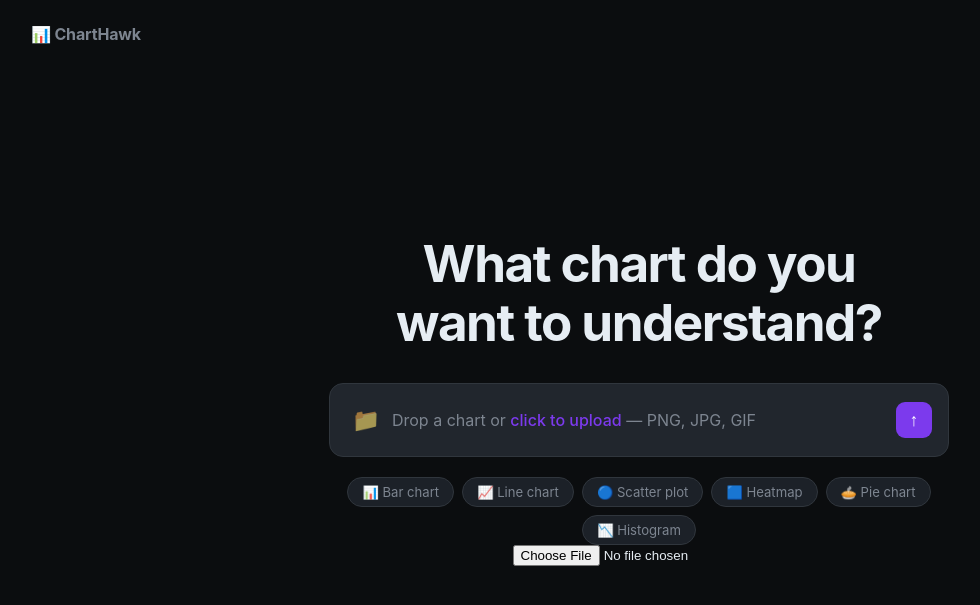
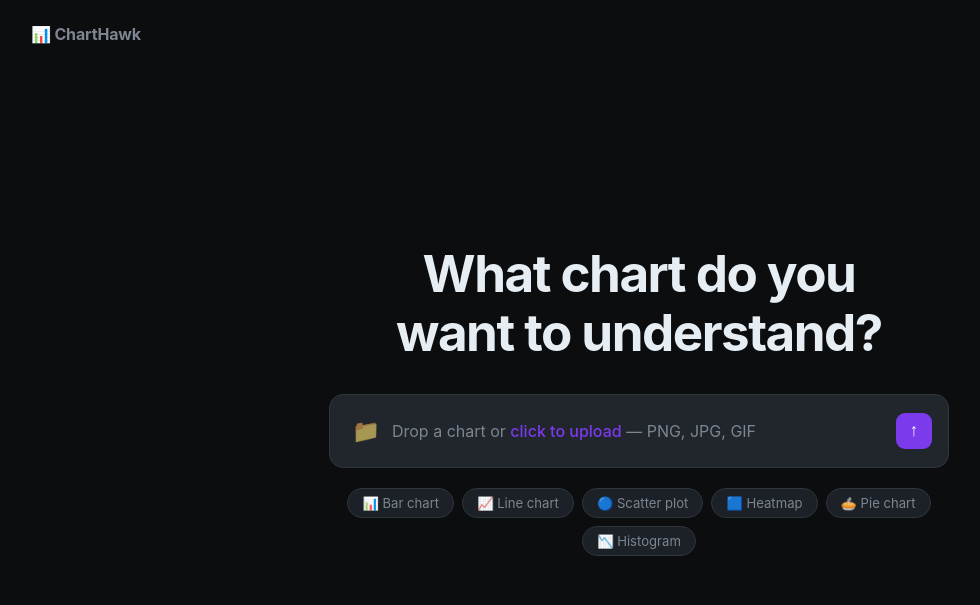
Before and after one commit to iamctodd/chart_explainer, a Flask app: page / in a window 1280 px wide. Shown: the top 605 px of the page, without its empty margins (1-981 px from the left). Run offline with Flask 3, Linux system fonts and the light colour scheme.

Commit message:
Fix: hide native file input on landing view
The <input type="file"> was missing display:none, causing the browser's
native file picker button to render below the chip row.

Co-Authored-By: Claude Sonnet 4.6 <noreply@anthropic.com>

```diff
--- a/web_app/templates/index.html
+++ b/web_app/templates/index.html
@@ -639,7 +639,7 @@
 
         <div class="landing-error" id="error"></div>
 
-        <input type="file" id="fileInput" accept="image/*">
+        <input type="file" id="fileInput" accept="image/*" style="display:none;">
     </div>
 
     <!-- ── CHAT VIEW ─────────────────────────────── -->
```
